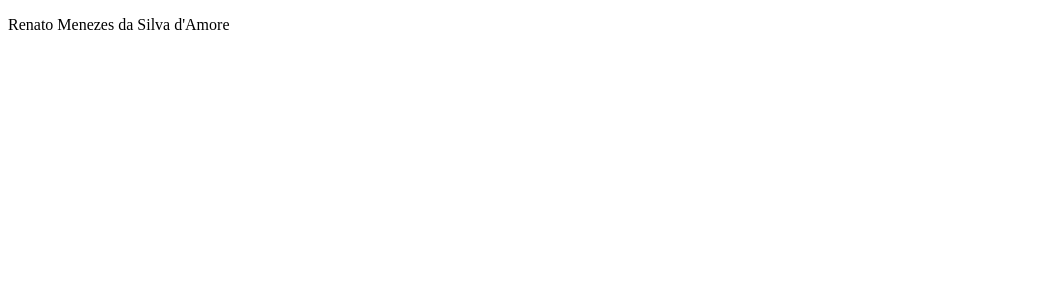
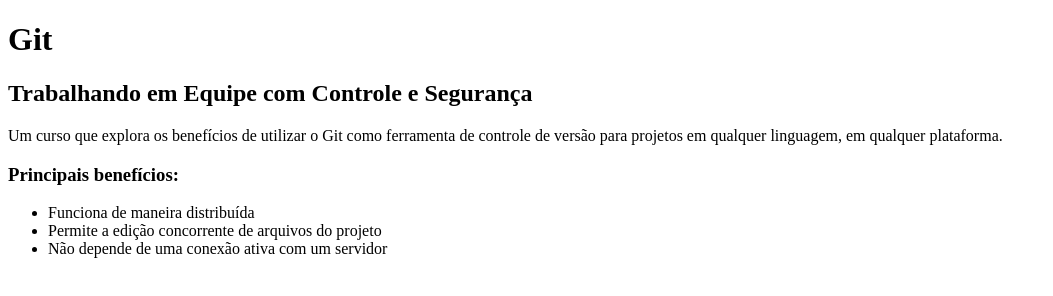
Before and after one commit to renatoace/curso-git, a plain HTML site: page index.html in a window 1280 px wide. Shown: the whole page, without its empty margins (0-1053 px from the left). Drawn offline with Linux system fonts and the light colour scheme.

Commit message:
Conteúdo da página index.html

```diff
--- a/index.html
+++ b/index.html
@@ -5,6 +5,16 @@
         <meta charset="utf-8">
       </head>
       <body>
-        <p>Renato Menezes da Silva d'Amore</p>
+        <h1>Git</h1>
+        <h2>Trabalhando em Equipe com Controle e Segurança</h2>
+
+        <p>Um curso que explora os benefícios de utilizar o Git como ferramenta de controle de versão para projetos em qualquer linguagem, em qualquer plataforma.</p>
+
+        <h3>Principais benefícios:</h3>
+        <ul>
+            <li>Funciona de maneira distribuída</li>
+            <li>Permite a edição concorrente de arquivos do projeto</li>
+            <li>Não depende de uma conexão ativa com um servidor</li>
+        </ul>
       </body>
     </html>
```
